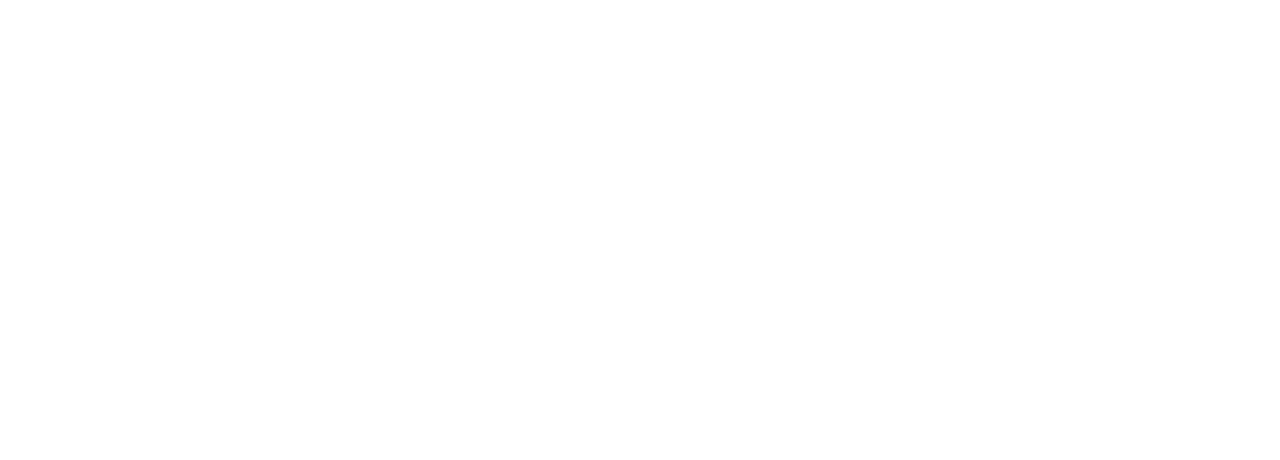
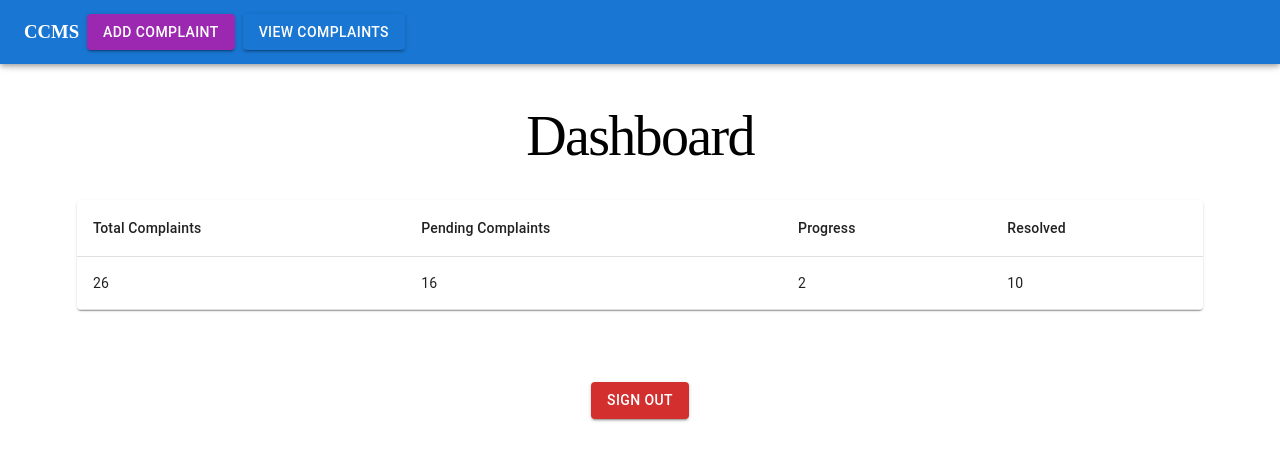
Before and after one commit to adiithy10/project, a React app: page /AdminDashboard in a window 1280 px wide. Before the commit this address had no page. Shown: the top 460 px of the page. Built offline with nearby package versions, Linux system fonts and the light colour scheme; the HTML template or start-up script is replaced by a standard one.

Commit message:
Update App.jsx

```diff
--- a/src/App.jsx
+++ b/src/App.jsx
@@ -3,16 +3,30 @@
 import viteLogo from './assets/vite.svg'
 import heroImg from './assets/hero.png'
 import './App.css'
+import NavBar from './Components/NavBar'
 import { Route, Routes } from 'react-router-dom'
+import Login from './components/Login'
+import Register from './components/Register'
+import AddComplaint from './Components/AddComplaint'
+import ComplainList from './Components/ComplainList'
 import StudentDashboard from './Components/StudentDashboard'
+import AdminDashboard from './Components/AdminDashboard'
 
 function App() {
   const [count, setCount] = useState(0)
 
   return (
     <>
+
       <Routes>
-        <Route path='/' element={<StudentDashboard/>}/>
+        <Route path='/'element={<Login/>}/>
+        <Route path='/login' element={<Login/>}/>
+        <Route path='/register' element={<Register/>}/>
+        <Route path = "/" element={<h1>Welcome to the Campus Complaint Management System</h1>} />
+        <Route path = "/addcomplaint" element={<AddComplaint />} />
+        <Route path = "/complaintlist" element={<ComplainList />} />
+        <Route path="/StudentDashboard" element={<StudentDashboard />} />
+        <Route path="/AdminDashboard" element={<AdminDashboard />} />
       </Routes>
     </>
   )
--- /dev/null
+++ b/src/Components/AdminDashboard.jsx
@@ -0,0 +1,46 @@
+import React from 'react'
+import NavBar from './NavBar';
+import Paper from '@mui/material/Paper';
+import Table from '@mui/material/Table';
+import TableBody from '@mui/material/TableBody';
+import TableCell from '@mui/material/TableCell';
+import TableContainer from '@mui/material/TableContainer';
+import TableHead from '@mui/material/TableHead';
+import TableRow from '@mui/material/TableRow';
+import Button from '@mui/material/Button';
+
+const AdminDashboard = () => {
+  return (
+    <div>
+       <NavBar/>
+        <h1>Dashboard</h1>
+        <Paper sx={{ width: '100%',overflow: 'hidden'}}>
+            <TableContainer sx={{ maxHeight: 440}}>
+                <Table stickyHeader aria-label="sticky table">
+                    <TableHead>
+                        <TableRow>
+                            <TableCell>Total Complaints</TableCell>
+                            <TableCell>Pending Complaints</TableCell>
+                            <TableCell>Progress</TableCell>
+                            <TableCell>Resolved</TableCell>
+                        </TableRow>
+                        </TableHead>
+                        <TableBody>
+                            <TableRow>
+                                <TableCell>26</TableCell>
+                                <TableCell>16</TableCell>
+                                <TableCell>2</TableCell>
+                                <TableCell>10</TableCell>
+                            </TableRow>
+                        </TableBody>
+
+                </Table>
+            </TableContainer>
+        </Paper>
+        <br /> <br /><br /><br />
+        <Button variant="contained" color="error">Sign Out</Button>
+    </div>
+  )
+}
+
+export default AdminDashboard
```
